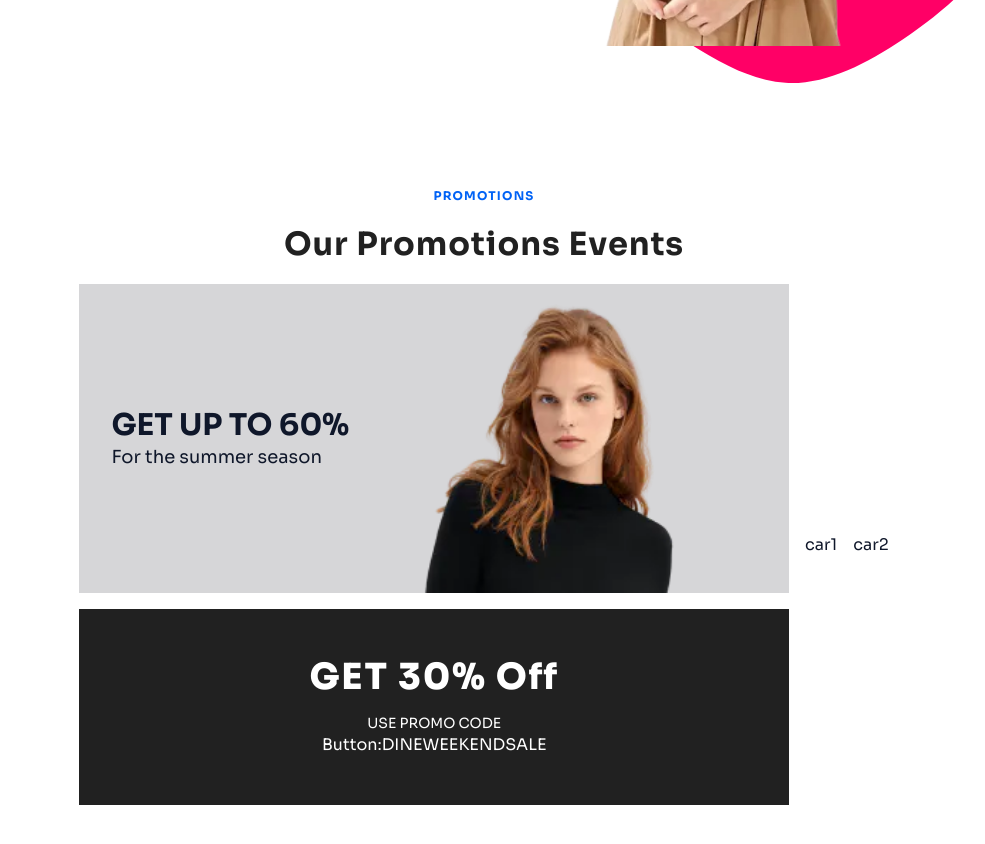
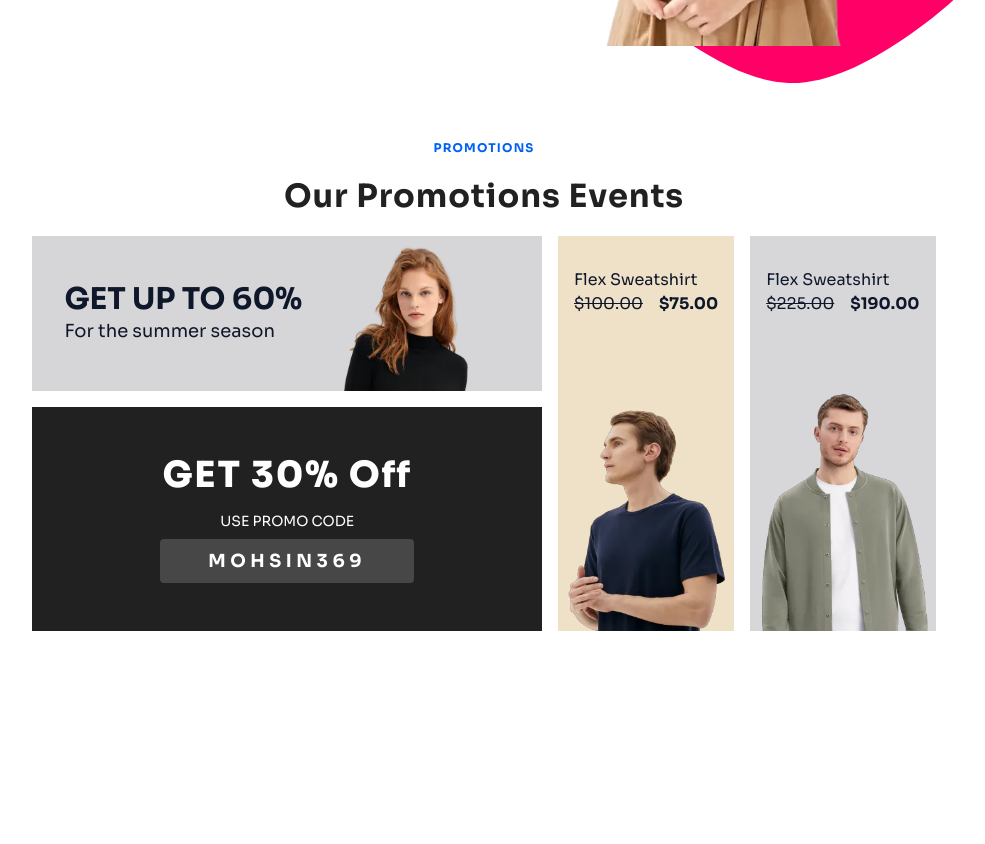
Before and after one commit to MohsinDev369/nextjs-ecom-hackathon2, a Next.js app: page / in a window 1280 px wide. Shown: the part 660-1504 px from the top of the page, without its empty margins (156-1141 px from the left). After the commit the page ends 1307 px from the top, so only its background shows below. Built offline with nearby package versions, Linux system fonts and the light colour scheme.

Commit message:
promotion section don

```diff
--- a/src/components/Promo.tsx
+++ b/src/components/Promo.tsx
@@ -2,14 +2,14 @@ import Image from "next/image";
 
 const Promo = () => {
   return (
-    <section className="flex flex-col justify-center items-center p-16 gap-4">
+    <section className="flex flex-col justify-center items-center p-4 gap-4">
       <span className="text-center text-xs font-bold text-[#0062f5] tracking-widest">
         PROMOTIONS
       </span>
       <h2 className="tracking-[.03em] font-bold text-[32px] text-[#212121]">
         Our Promotions Events
       </h2>
-      <div className="flex items-center justify-between gap-4">
+      <div className="flex gap-4 max-md:flex-col">
         <div className="flex flex-col gap-4 ">
           <div className="flex items-center bg-[#d6d6d8] px-8 gap-2">
             <div className="">
@@ -19,8 +19,9 @@ const Promo = () => {
             <Image
               src="/assets/img/event1.webp"
               alt="event1"
-              width={400}
-              height={400}
+              width={200}
+              height={200}
+              className=""
             />
           </div>
           <div className="flex justify-center items-center flex-col py-12 px-8 bg-[#212121] text-white">
@@ -28,12 +29,44 @@ const Promo = () => {
               GET 30% Off
             </h3>
             <p className="text-sm">USE PROMO CODE</p>
-            <div>Button:DINEWEEKENDSALE</div>
+            <div className="font-bold text-lg tracking-[.25em] py-2 px-12 bg-[#474747] rounded-sm mt-2">
+              MOHSIN369
+            </div>
           </div>
         </div>
         <div className="flex gap-4">
-          <div>car1</div>
-          <div>car2</div>
+          <div className="bg-[#efe1c7] relative">
+            <div className="my-8 mx-4">
+              <p className="">Flex Sweatshirt</p>
+              <div className="flex gap-4">
+                <del>$100.00</del>
+                <span className="font-bold">$75.00</span>
+              </div>
+            </div>
+            <Image
+              src={"/assets/img/event2.webp"}
+              alt="event4"
+              width={250}
+              height={250}
+              className="md:absolute md:bottom-0"
+            />
+          </div>
+          <div className="bg-[#d7d7d9] relative">
+            <div className="my-8 mx-4">
+              <p className="">Flex Sweatshirt</p>
+              <div className="flex gap-4">
+                <del>$225.00</del>
+                <span className="font-bold">$190.00</span>
+              </div>
+            </div>
+            <Image
+              src={"/assets/img/event3.webp"}
+              alt="event4"
+              width={250}
+              height={250}
+              className="md:absolute md:bottom-0"
+            />
+          </div>
         </div>
       </div>
     </section>
```
Also changed, not shown: public/assets/img/event2.webp (added), public/assets/img/event3.webp (added).
